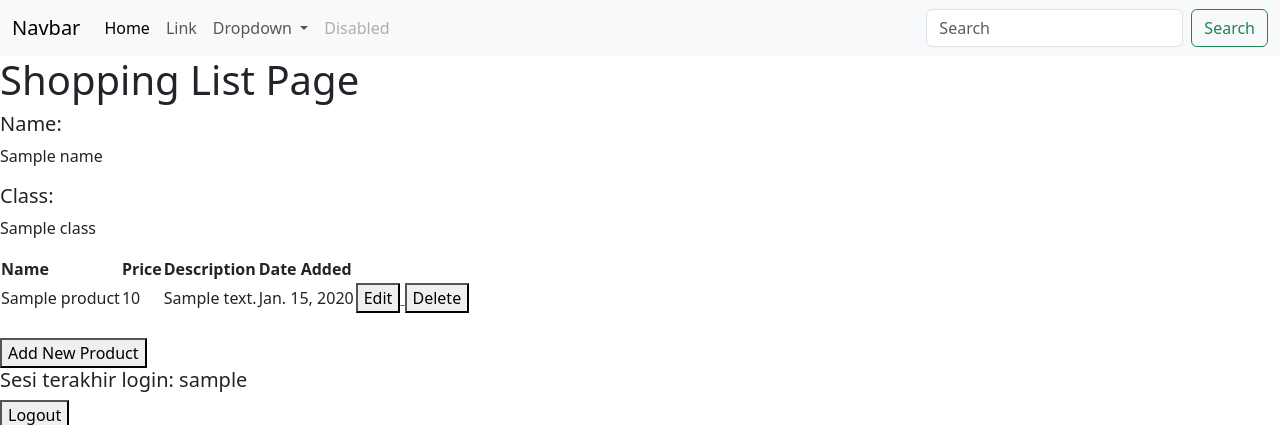
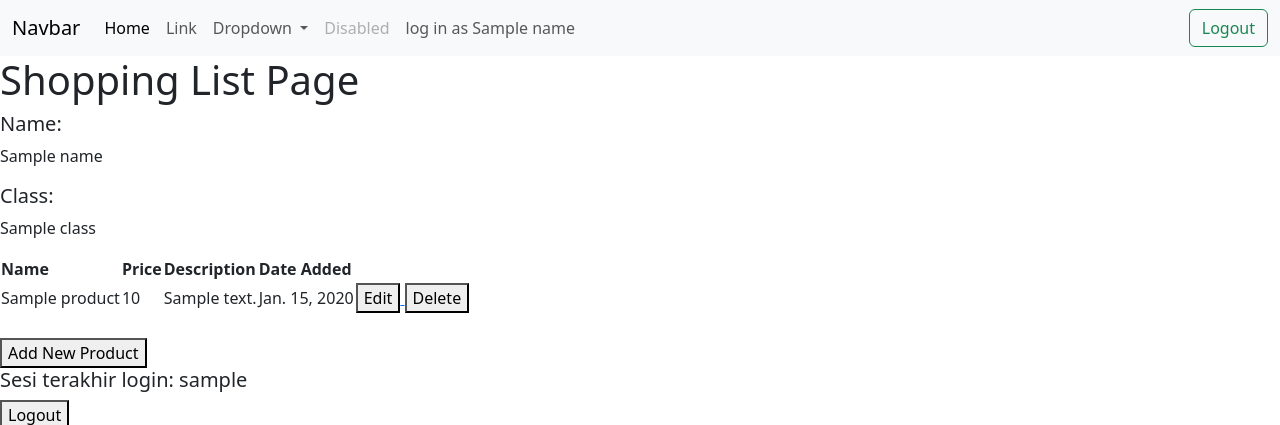
Before and after one commit to NadhiraWidyaniswari/shopping-list, a Django app: template main/templates/main.html in a window 1280 px wide. Shown: the top 425 px of the page. Run offline with Django 4.2, Linux system fonts and the light colour scheme; tables that the repository leaves empty hold one stand-in row (values such as "Sample post"); the template is opened without the code that fills it: values that come from a table or form of the project are taken from there, most other values are stand-ins (such as "Sample title", 1, 10 or a date in 2020).

Commit message:
menambahkan nav bar

```diff
--- a/main/templates/main.html
+++ b/main/templates/main.html
@@ -29,10 +29,13 @@
           <li class="nav-item">
             <a class="nav-link disabled" aria-disabled="true">Disabled</a>
           </li>
+          <li class="nav-item">
+            <a class="nav-link" href="#">log in as {{name}} </a>
+        </li>
         </ul>
-        <form class="d-flex" role="search">
-          <input class="form-control me-2" type="search" placeholder="Search" aria-label="Search">
-          <button class="btn btn-outline-success" type="submit">Search</button>
+        <form class="d-flex" action="{% url 'main:logout' %}" method="post">
+            {% csrf_token %}
+            <button class="btn btn-outline-success" type="submit">Logout</button>
         </form>
       </div>
     </div>
```
